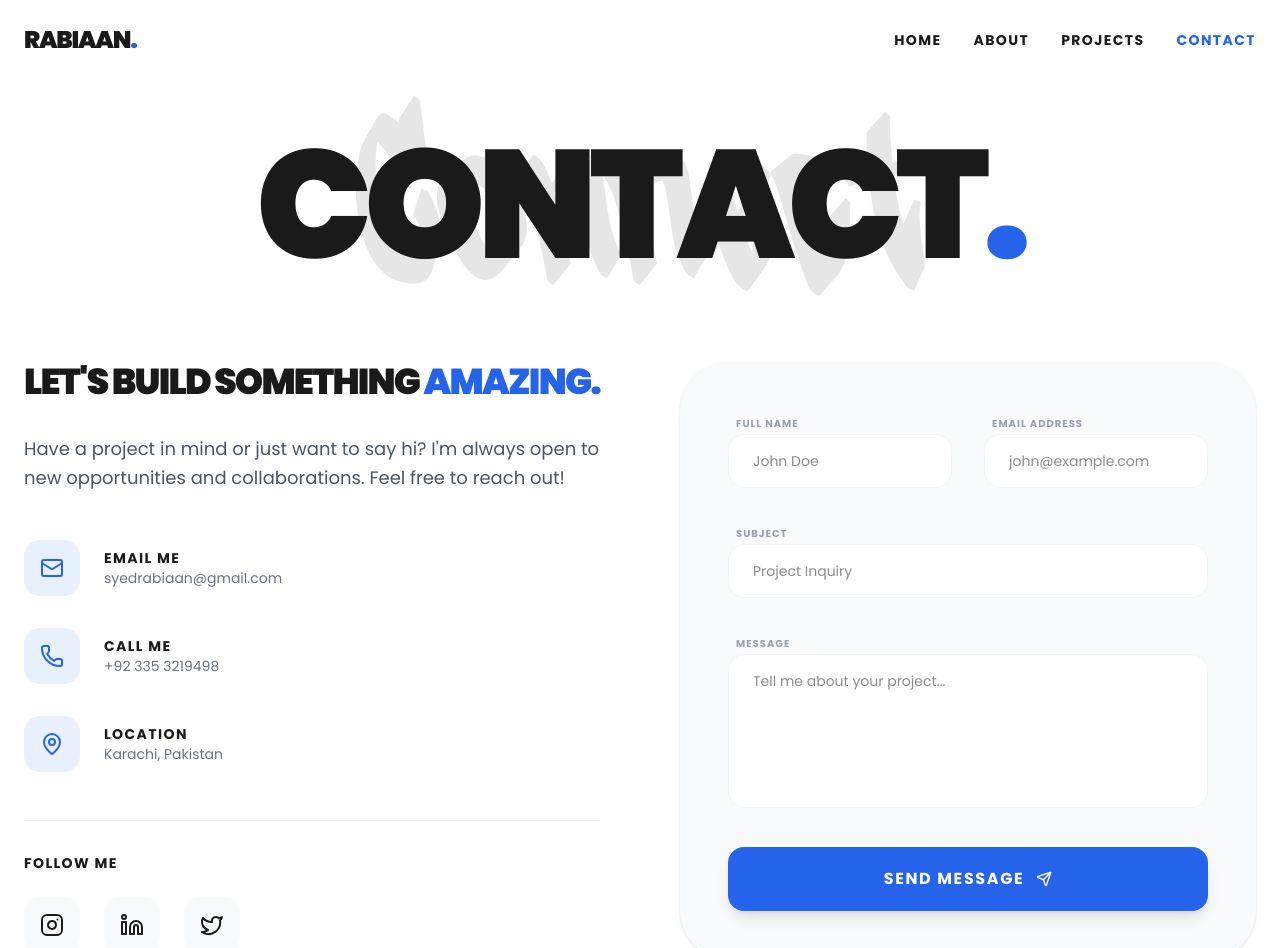
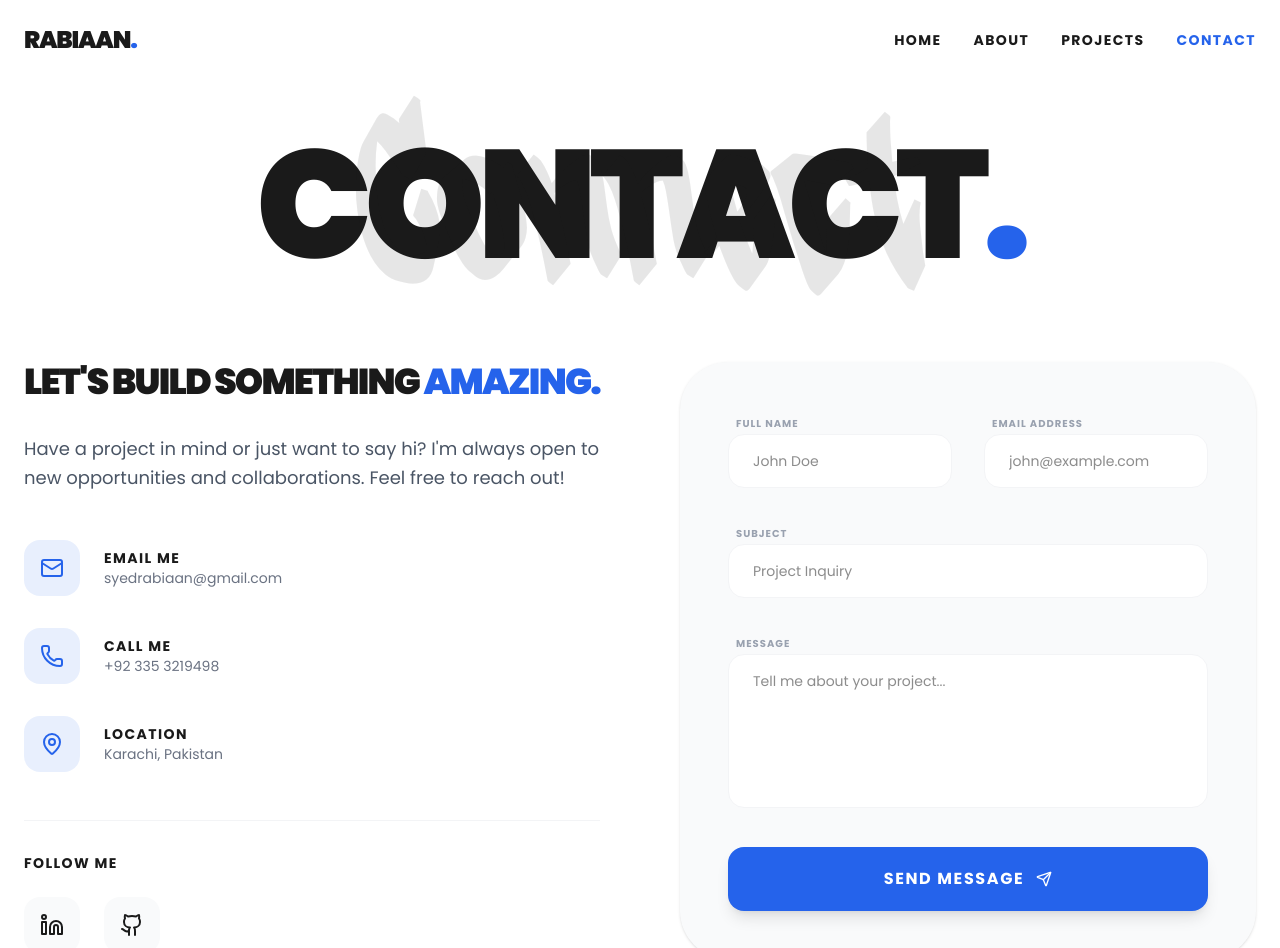
Before and after one commit to Rabiaan/Rabiaan-s-Portfolio, a React (Vite) app: page /contact in a window 1280 px wide. Shown: the top 948 px of the page. Built offline with nearby package versions, Linux system fonts and the light colour scheme.

Commit message:
Update contact form with Formspree endpoint and social links

```diff
--- a/src/pages/Contact.jsx
+++ b/src/pages/Contact.jsx
@@ -1,5 +1,5 @@
 import { motion } from "motion/react";
-import { Mail, MapPin, Phone, Send, Instagram, Linkedin, Twitter } from "lucide-react";
+import { Mail, MapPin, Phone, Send, Linkedin, Github } from "lucide-react";
 
 export default function Contact() {
   return (
@@ -67,14 +67,11 @@ export default function Contact() {
             <div className="pt-8 border-t border-gray-100">
               <h4 className="font-display font-bold text-brand-black uppercase text-sm tracking-widest mb-6">Follow Me</h4>
               <div className="flex gap-6">
-                <a href="#" className="bg-gray-50 p-4 rounded-2xl text-brand-black hover:bg-brand-blue hover:text-white transition-all duration-500">
-                  <Instagram className="w-6 h-6" />
-                </a>
-                <a href="#" className="bg-gray-50 p-4 rounded-2xl text-brand-black hover:bg-brand-blue hover:text-white transition-all duration-500">
+                <a href="https://www.linkedin.com/in/syed-rabiaan-zafar-818050247/" target="_blank" rel="noopener noreferrer" className="bg-gray-50 p-4 rounded-2xl text-brand-black hover:bg-brand-blue hover:text-white transition-all duration-500">
                   <Linkedin className="w-6 h-6" />
                 </a>
-                <a href="#" className="bg-gray-50 p-4 rounded-2xl text-brand-black hover:bg-brand-blue hover:text-white transition-all duration-500">
-                  <Twitter className="w-6 h-6" />
+                <a href="https://github.com/Rabiaan" target="_blank" rel="noopener noreferrer" className="bg-gray-50 p-4 rounded-2xl text-brand-black hover:bg-brand-blue hover:text-white transition-all duration-500">
+                  <Github className="w-6 h-6" />
                 </a>
               </div>
             </div>
@@ -88,7 +85,7 @@ export default function Contact() {
             className="bg-gray-50 p-12 rounded-[3rem] shadow-sm"
           >
             <form
-              action="https://formspree.io/f/syedrabiaan@gmail.com"
+              action="https://formspree.io/f/maqldnel"
               method="POST"
               className="space-y-8"
             >
```
